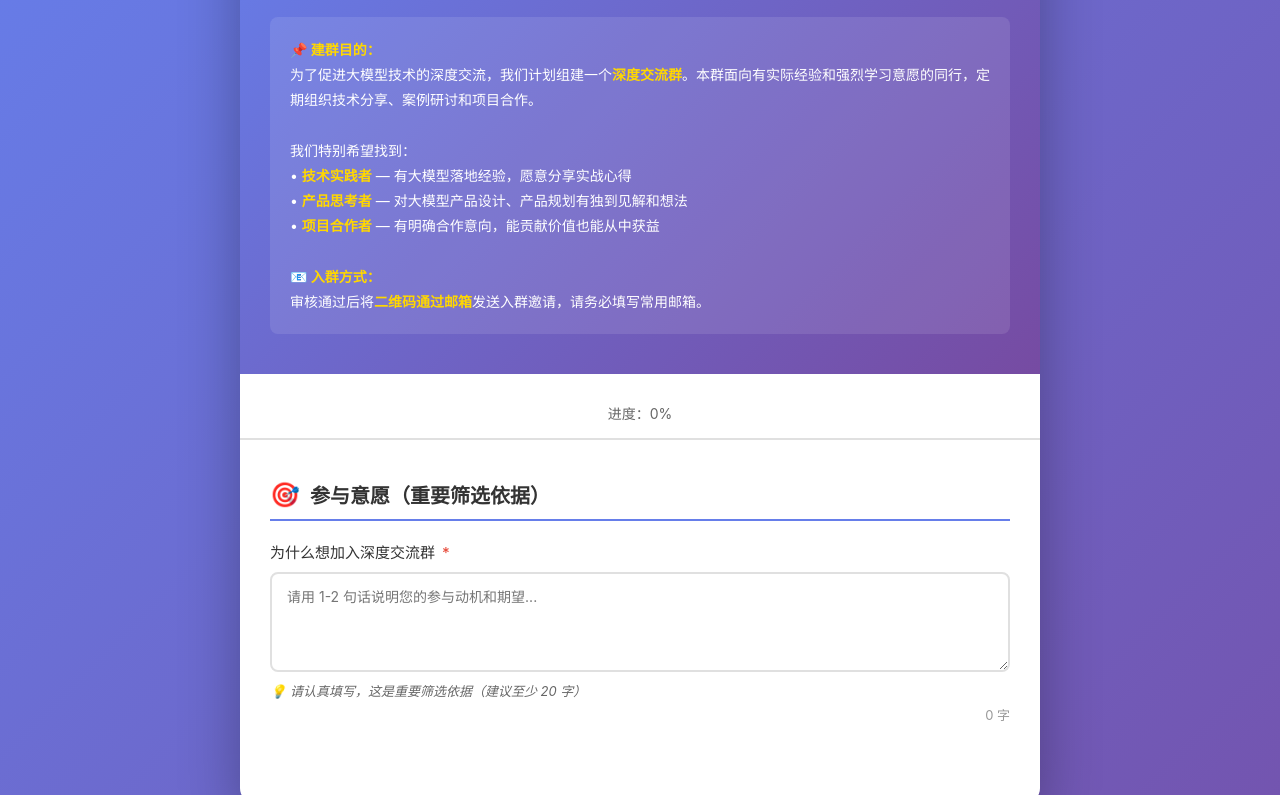
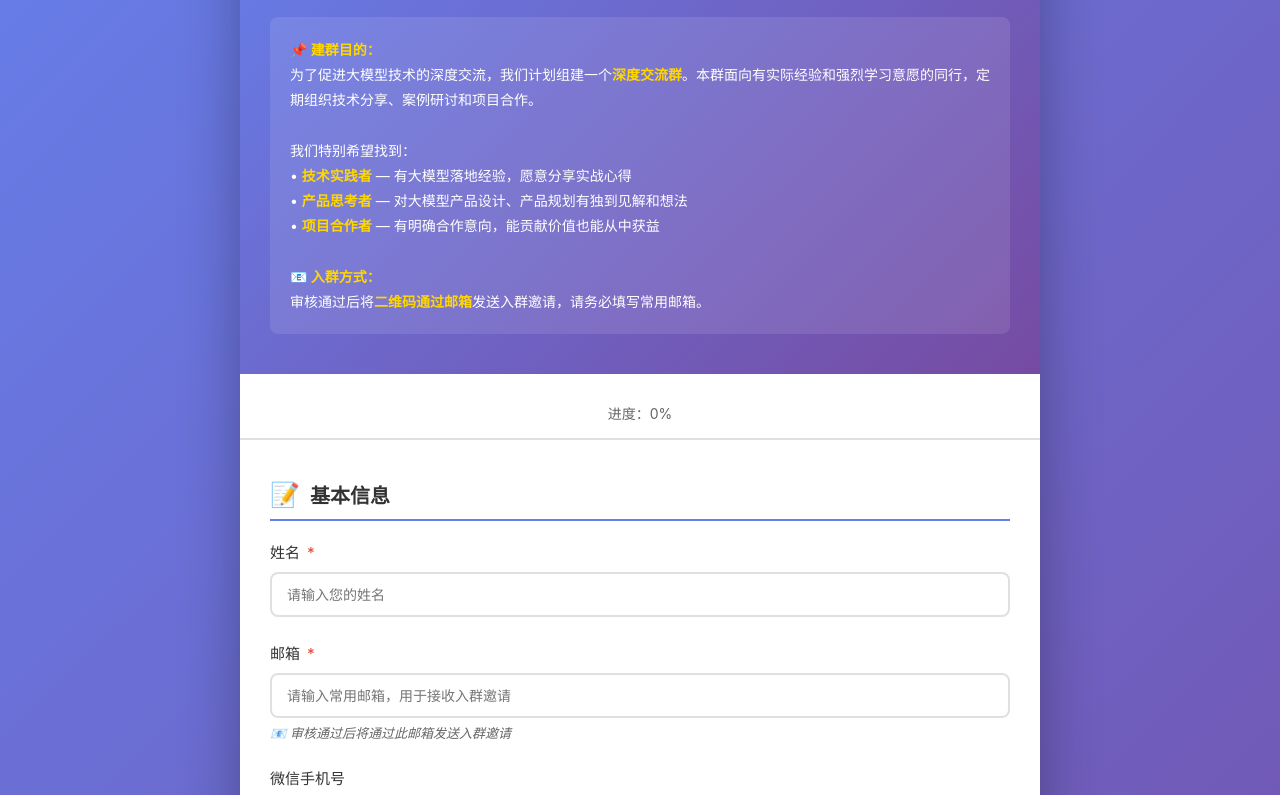
Before and after one commit to ruoan724996/deep-survey-backend, a website: page public/index.html in a window 1280 px wide. Shown: the part 137-932 px from the top of the page. Drawn offline with Linux system fonts and the light colour scheme.

Commit message:
修复基本信息 section - 添加姓名、邮箱、微信手机号字段

```diff
--- a/public/index.html
+++ b/public/index.html
@@ -332,7 +332,30 @@
 
             <form id="survey-form">
                 <!-- 基本信息 -->
-                <!-- 参与意愿 -->
+                <div class="section">
+                    <div class="section-title">
+                        <span class="emoji">📝</span>
+                        基本信息
+                    </div>
+
+                    <div class="form-group">
+                        <label>姓名 <span class="required">*</span></label>
+                        <input type="text" name="姓名" required placeholder="请输入您的姓名">
+                    </div>
+
+                    <div class="form-group">
+                        <label>邮箱 <span class="required">*</span></label>
+                        <input type="email" name="邮箱" required placeholder="请输入常用邮箱，用于接收入群邀请">
+                        <div class="hint">📧 审核通过后将通过此邮箱发送入群邀请</div>
+                    </div>
+
+                    <div class="form-group">
+                        <label>微信手机号</label>
+                        <input type="tel" name="微信手机号" placeholder="方便拉群和日常联系（选填）">
+                    </div>
+                </div>
+
+                <!-- 参与意愿（重要筛选依据） -->
                 <div class="section">
                     <div class="section-title">
                         <span class="emoji">🎯</span>
```
